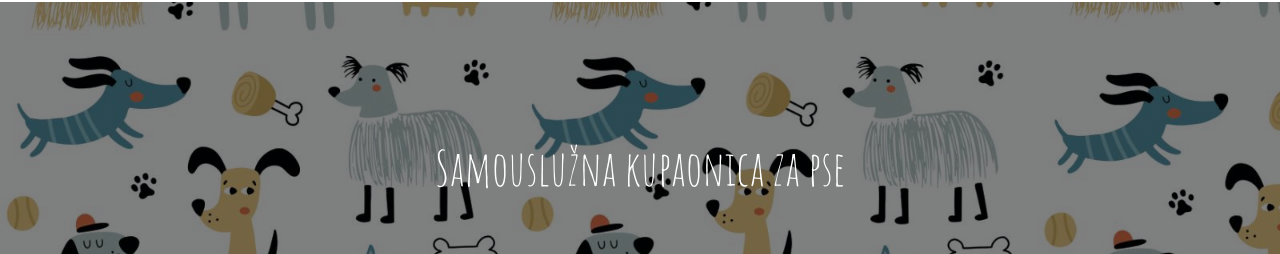
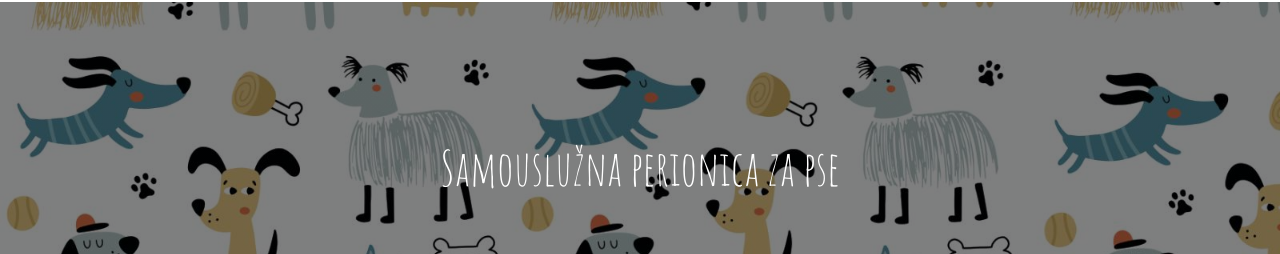
Before and after one commit to LorenaVujovic/sandrina-kupaonica, a plain HTML site: page index.html in a window 1280 px wide. Shown: the part 1592-1846 px from the top of the page. Drawn offline with nearby package versions, Linux system fonts and the light colour scheme.

Commit message:
text edit

```diff
--- a/index.html
+++ b/index.html
@@ -143,7 +143,7 @@
           <div class="col">
             <div class="stats-item text-center w-100 h-100">
               <span class="white font-primary" style="font-size: 48px;
-              font-weight: 400;">Samouslužna kupaonica za pse</span>
+              font-weight: 400;">Samouslužna perionica za pse</span>
             </div>
           </div><!-- End Stats Item -->
 
```
